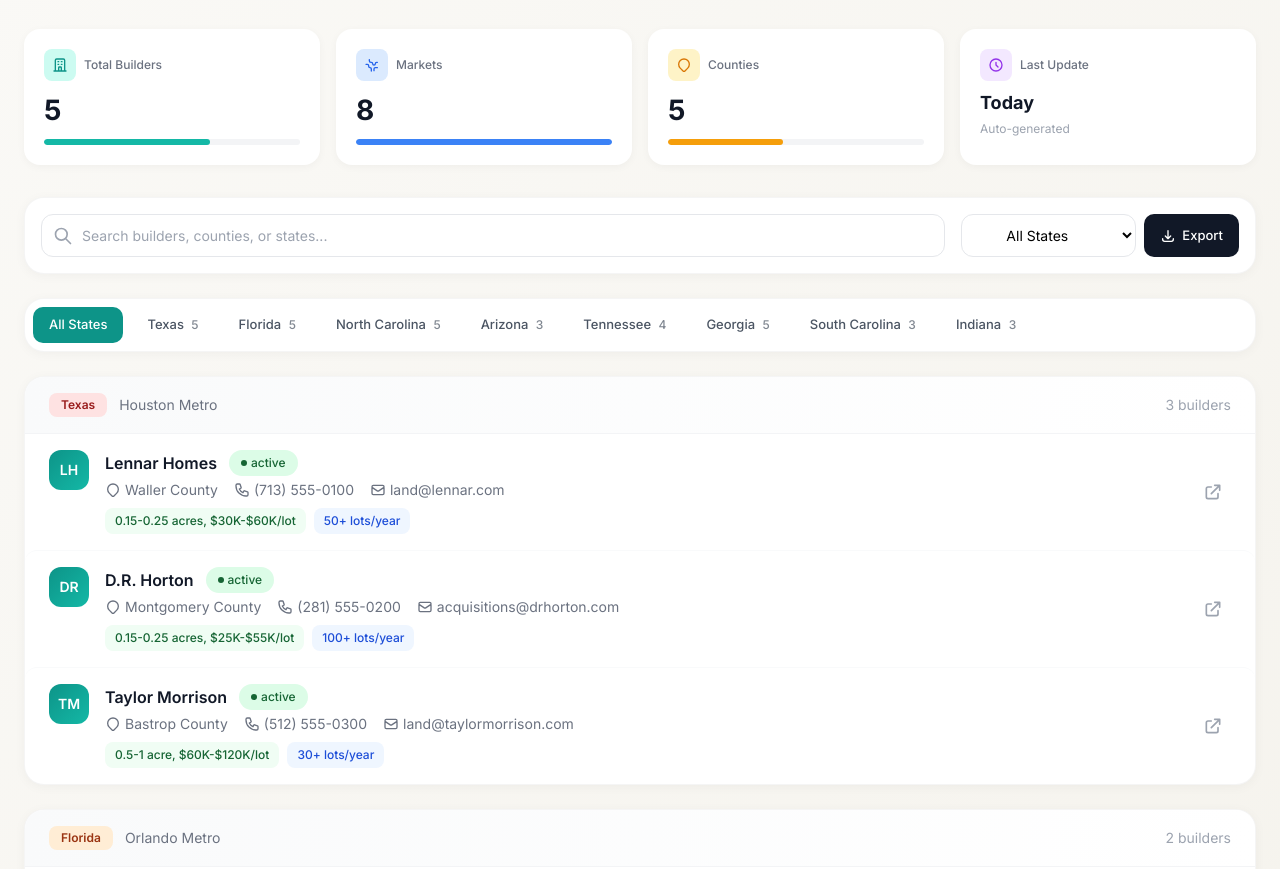
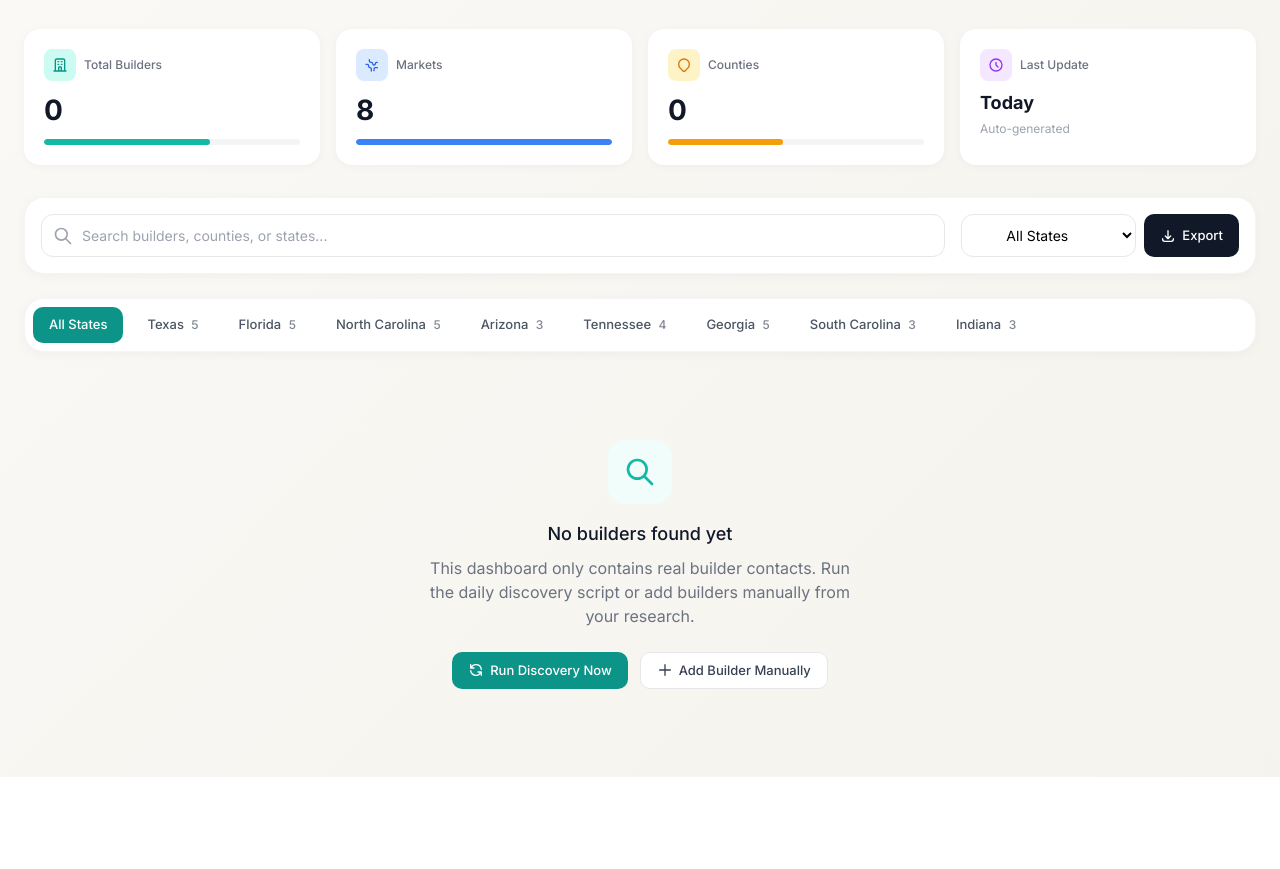
Before and after one commit to marvelus-tech/land-flip-dashboard, a plain HTML site: page index.html in a window 1280 px wide. Shown: the part 83-952 px from the top of the page. After the commit the page ends 860 px from the top, so only its background shows below. Drawn offline with nearby package versions, Linux system fonts and the light colour scheme.

Commit message:
Remove all synthetic demo data - dashboard now only accepts real builder contacts

```diff
--- a/index.html
+++ b/index.html
@@ -335,14 +335,28 @@
     </div>
 
     <!-- Empty State -->
-    <div id="empty-state" class="hidden max-w-7xl mx-auto text-center py-16">
-        <div class="w-16 h-16 bg-gray-100 rounded-2xl flex items-center justify-center mx-auto mb-4">
-            <svg class="w-8 h-8 text-gray-400" fill="none" stroke="currentColor" viewBox="0 0 24 24">
-                <path stroke-linecap="round" stroke-linejoin="round" stroke-width="2" d="M19 21V5a2 2 0 00-2-2H7a2 2 0 00-2 2v16m14 0h2m-2 0h-5m-9 0H3m2 0h5M9 7h1m-1 4h1m4-4h1m-1 4h1m-5 10v-5a1 1 0 011-1h2a1 1 0 011 1v5m-4 0h4"/>
+    <div id="empty-state" class="max-w-7xl mx-auto text-center py-16">
+        <div class="w-16 h-16 bg-teal-50 rounded-2xl flex items-center justify-center mx-auto mb-4">
+            <svg class="w-8 h-8 text-teal-500" fill="none" stroke="currentColor" viewBox="0 0 24 24">
+                <path stroke-linecap="round" stroke-linejoin="round" stroke-width="2" d="M21 21l-6-6m2-5a7 7 0 11-14 0 7 7 0 0114 0z"/>
             </svg>
         </div>
-        <h3 class="text-lg font-medium text-gray-900 mb-2">No builders found</h3>
-        <p class="text-gray-500">Try adjusting your search or filter criteria.</p>
+        <h3 class="text-lg font-medium text-gray-900 mb-2">No builders found yet</h3>
+        <p class="text-gray-500 mb-6 max-w-md mx-auto">This dashboard only contains real builder contacts. Run the daily discovery script or add builders manually from your research.</p>
+        <div class="flex flex-col sm:flex-row gap-3 justify-center">
+            <button onclick="runDiscovery()" class="action-btn bg-teal-600 text-white hover:bg-teal-700">
+                <svg class="w-4 h-4" fill="none" stroke="currentColor" viewBox="0 0 24 24">
+                    <path stroke-linecap="round" stroke-linejoin="round" stroke-width="2" d="M4 4v5h.582m15.356 2A8.001 8.001 0 004.582 9m0 0H9m11 11v-5h-.581m0 0a8.003 8.003 0 01-15.357-2m15.357 2H15"/>
+                </svg>
+                Run Discovery Now
+            </button>
+            <button onclick="showAddForm()" class="action-btn bg-white border border-gray-200 text-gray-700 hover:bg-gray-50">
+                <svg class="w-4 h-4" fill="none" stroke="currentColor" viewBox="0 0 24 24">
+                    <path stroke-linecap="round" stroke-linejoin="round" stroke-width="2" d="M12 4v16m8-8H4"/>
+                </svg>
+                Add Builder Manually
+            </button>
+        </div>
     </div>
 
     <script>
@@ -406,95 +420,25 @@
         function loadData() {
             const stored = localStorage.getItem('builderData');
             if (stored) {
-                builderData = JSON.parse(stored);
-                renderBuilders();
-                updateStats();
+                const parsed = JSON.parse(stored);
+                // Filter out any demo data (555 phone numbers are fake)
+                builderData = parsed.filter(b => !b.phone.includes('555'));
+                if (builderData.length === 0) {
+                    showEmptyState();
+                } else {
+                    renderBuilders();
+                    updateStats();
+                }
             } else {
-                loadSampleData();
+                showEmptyState();
             }
         }
 
-        // ── Sample Data ──
-        function loadSampleData() {
-            builderData = [
-                {
-                    id: 1,
-                    name: 'Lennar Homes',
-                    state: 'texas',
-                    county: 'Waller County',
-                    metro: 'Houston',
-                    phone: '(713) 555-0100',
-                    email: 'land@lennar.com',
-                    website: 'https://www.lennar.com',
-                    buyBox: '0.15-0.25 acres, $30K-$60K/lot',
-                    volume: '50+ lots/year',
-                    status: 'active',
-                    dateAdded: '2026-06-21',
-                    initials: 'LH'
-                },
-                {
-                    id: 2,
-                    name: 'D.R. Horton',
-                    state: 'texas',
-                    county: 'Montgomery County',
-                    metro: 'Houston',
-                    phone: '(281) 555-0200',
-                    email: 'acquisitions@drhorton.com',
-                    website: 'https://www.drhorton.com',
-                    buyBox: '0.15-0.25 acres, $25K-$55K/lot',
-                    volume: '100+ lots/year',
-                    status: 'active',
-                    dateAdded: '2026-06-21',
-                    initials: 'DR'
-                },
-                {
-                    id: 3,
-                    name: 'Taylor Morrison',
-                    state: 'texas',
-                    county: 'Bastrop County',
-                    metro: 'Austin',
-                    phone: '(512) 555-0300',
-                    email: 'land@taylormorrison.com',
-                    website: 'https://www.taylormorrison.com',
-                    buyBox: '0.5-1 acre, $60K-$120K/lot',
-                    volume: '30+ lots/year',
-                    status: 'active',
-                    dateAdded: '2026-06-21',
-                    initials: 'TM'
-                },
-                {
-                    id: 4,
-                    name: 'Pulte Homes',
-                    state: 'florida',
-                    county: 'Polk County',
-                    metro: 'Orlando',
-                    phone: '(407) 555-0400',
-                    email: 'land@pulte.com',
-                    website: 'https://www.pulte.com',
-                    buyBox: '0.15-0.5 acres, $35K-$70K/lot',
-                    volume: '40+ lots/year',
-                    status: 'active',
-                    dateAdded: '2026-06-21',
-                    initials: 'PH'
-                },
-                {
-                    id: 5,
-                    name: 'KB Home',
-                    state: 'florida',
-                    county: 'Lake County',
-                    metro: 'Orlando',
-                    phone: '(352) 555-0500',
-                    email: 'acquisitions@kbhome.com',
-                    website: 'https://www.kbhome.com',
-                    buyBox: '0.15-0.25 acres, $30K-$50K/lot',
-                    volume: '60+ lots/year',
-                    status: 'active',
-                    dateAdded: '2026-06-21',
-                    initials: 'KB'
-                }
-            ];
-
-            renderBuilders();
+        // ── Show Empty State ──
+        function showEmptyState() {
+            builderData = [];
+            document.getElementById('builder-list').innerHTML = '';
+            document.getElementById('empty-state').classList.remove('hidden');
             updateStats();
         }
 
```
